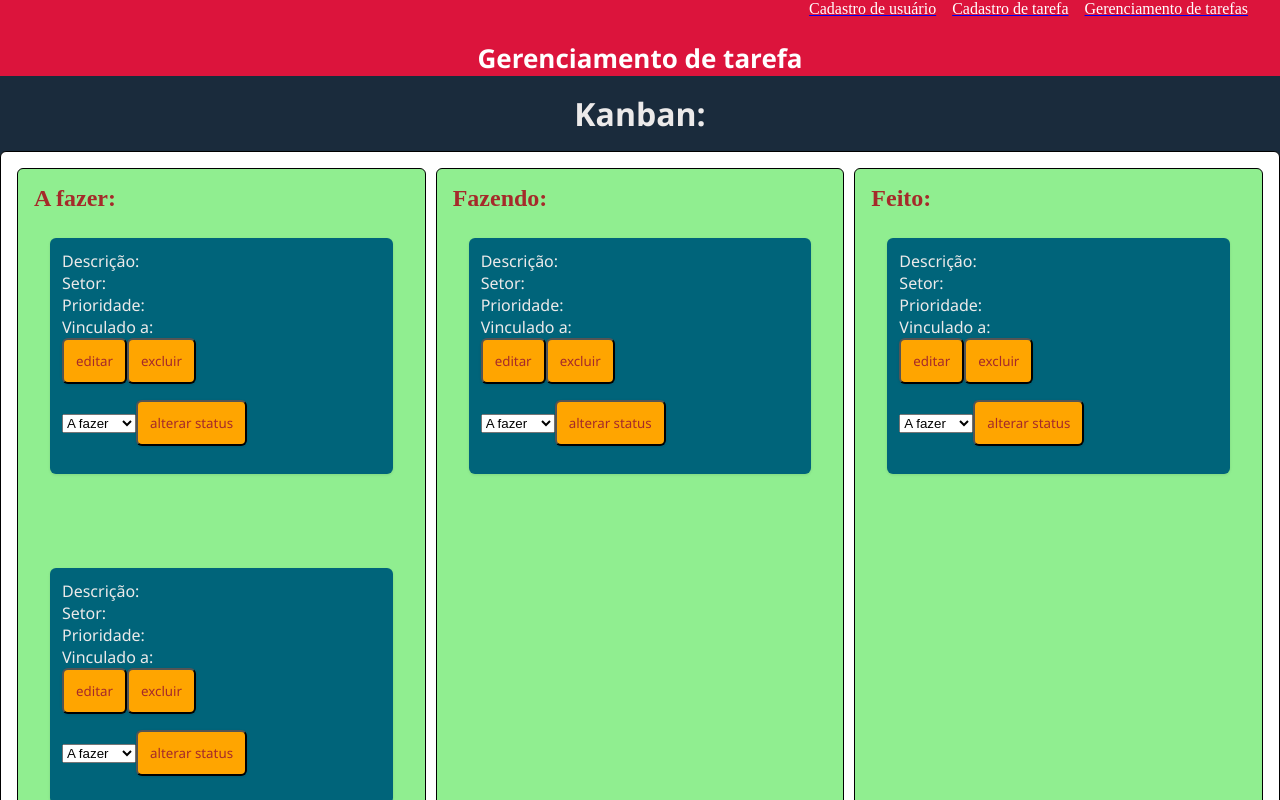
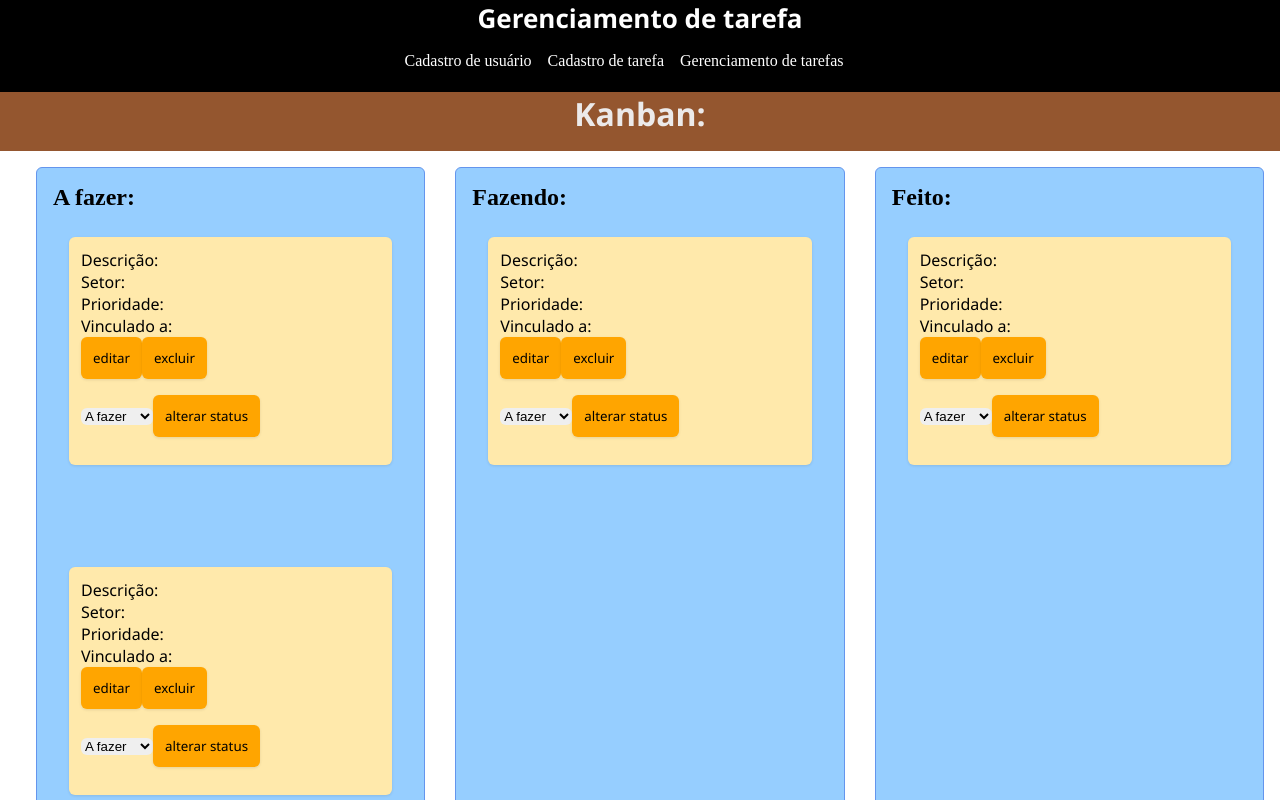
Before and after one commit to MagaieskiPedro/TreinoSAEP, a React (Vite) app in the folder FrontendKanban/: page / in a window 1280 px wide. Shown: the top 800 px of the page. Built offline with nearby package versions, Linux system fonts and the light colour scheme.

Commit message:
colorindo

```diff
--- a/FrontendKanban/src/Componentes/Cabecalho.jsx
+++ b/FrontendKanban/src/Componentes/Cabecalho.jsx
@@ -1,7 +1,9 @@
+import { BarraNavegacao } from "../Componentes/BarraNavegacao";
 export function Cabecalho(){
     return(
         <header className="container">
             <h1 className="titulo">Gerenciamento de tarefa</h1>
+            <BarraNavegacao />
         </header>
     )
 }
--- a/FrontendKanban/src/Componentes/Cartao.jsx
+++ b/FrontendKanban/src/Componentes/Cartao.jsx
@@ -2,13 +2,16 @@ export function Cartao(){
     return(
             <section className="cartao">
                 <ul className="tarefa">
+                    <section>
                         <li>Descrição: </li>
                         <li>Setor: </li>
                         <li>Prioridade: </li>
                         <li>Vinculado a: </li>
+                    </section>
+                    <section>
                         <button className="tarefa">editar</button>
                         <button className="tarefa">excluir</button>
-
+                    </section>
                     <section>
                         <select name="nome" id="id">
                             <option value="">A fazer</option>
--- a/FrontendKanban/src/Style/Coluna.scss
+++ b/FrontendKanban/src/Style/Coluna.scss
@@ -2,7 +2,7 @@
 // Consertar responsividade
 .coluna{
     background-color: $background-coluna;
-    border:1px solid black;
+    border:1px solid cornflowerblue;
     border-radius: $borda-arredondada;
     padding: 1rem;
     min-height: 400px;
@@ -10,5 +10,6 @@
     display: flex;
     flex-direction: column;
     gap: 10px;
-    flex: 1 1 320px
+    flex: 1 1 320px;
+    margin-left: 20px;
 }
--- a/FrontendKanban/src/Style/barraNavegacao.scss
+++ b/FrontendKanban/src/Style/barraNavegacao.scss
@@ -2,8 +2,10 @@
 .barra{
     width: 100vw;
     height: 40px;
-    background-color: $cor-destaque;
-
+    background-color: $font-color;
+    a{
+        text-decoration: none;
+    }
     ul{
         font-size: $font-size;
         display: flex;
@@ -13,7 +15,7 @@
         margin-right: 2em;
         li{
             list-style: none;
-            color: $link-color;
+            color: $background;
         }
     }
 }
--- a/FrontendKanban/src/Style/cabecalho.scss
+++ b/FrontendKanban/src/Style/cabecalho.scss
@@ -1,9 +1,17 @@
 @use './variaveis.scss' as *;
 .container{
-    background-color: $cor-destaque;
+    background-color: $font-color;
     width: 100vw;
+    display: flex;
+    flex-direction: column;
+    align-items: center;
     .titulo{
         font-size: 26px;
-        color:$link-color;
+        color:$background;
+    }
+    nav{
+        display: flex;
+        flex-direction: column;
+        align-items: center;
     }
 }
--- a/FrontendKanban/src/Style/cartao.scss
+++ b/FrontendKanban/src/Style/cartao.scss
@@ -7,15 +7,23 @@
 
     display: flex;
     flex-direction: column;
-    gap: 10px;
     flex: 1 1 320px;
 
+    button{
+        color: $font-color;
+        background-color: $button;
+        border: none;
+    }button:hover{
+        background-color: $background-coluna;
+        color: $link-color;
+    }
+    ul{
+        list-style-type: none;
+        color: $font-color;
+
+    }
+    select,option{
+        border: none;
+        border-radius: $borda-arredondada;
+    }
 }
-
-.cartao ul{
-    list-style-type: none;
-}
-.cartao button{
-    color: $font-color;
-    background-color: $button;
-}
--- a/FrontendKanban/src/Style/main.scss
+++ b/FrontendKanban/src/Style/main.scss
@@ -9,7 +9,7 @@
 
 
 body{
-  background-color:$primary;
+  background-color: $cor-destaque;
 }
 
 h1 {
--- a/FrontendKanban/src/Style/quadro.scss
+++ b/FrontendKanban/src/Style/quadro.scss
@@ -2,8 +2,7 @@
 // Consertar responsividade
 .quadro{
     background-color: $background;
-    border:1px solid black;
-    border-radius: $borda-arredondada;
+    width: 100vw;
     padding: 1rem;
     min-height: 400px;
 
--- a/FrontendKanban/src/Style/variaveis.scss
+++ b/FrontendKanban/src/Style/variaveis.scss
@@ -1,15 +1,14 @@
 $background: white;
-$background-coluna: lightgreen;
-$cor-destaque: crimson;
-$font-color: brown;
+$background-coluna: #96ceff;
+
+$cor-destaque: #94562f;
+$font-color: black;
 $font-size: 16px;
 $link-color: white;
 
 $back: #f4f7f9;
-$primary: #1a2b3c;
-$secondary: #7c8c9a;
-$accent: #00647A;
-$text-dark: $primary;
+
+$accent: #ffe9ab;
 $text-light: #eceaea;
 $font-primary: 'Segoe UI', Tahoma, Geneva, Verdana, sans-serif;
 $button:orange;
--- a/FrontendKanban/src/pages/Inicial.jsx
+++ b/FrontendKanban/src/pages/Inicial.jsx
@@ -4,7 +4,6 @@ import { Outlet } from "react-router-dom";
 export function Inicial(){
     return(
         <>
-            <BarraNavegacao />
             <Cabecalho />
             <Outlet/>
         </>
```
Lines whose indentation alone changed are shown as unchanged.
